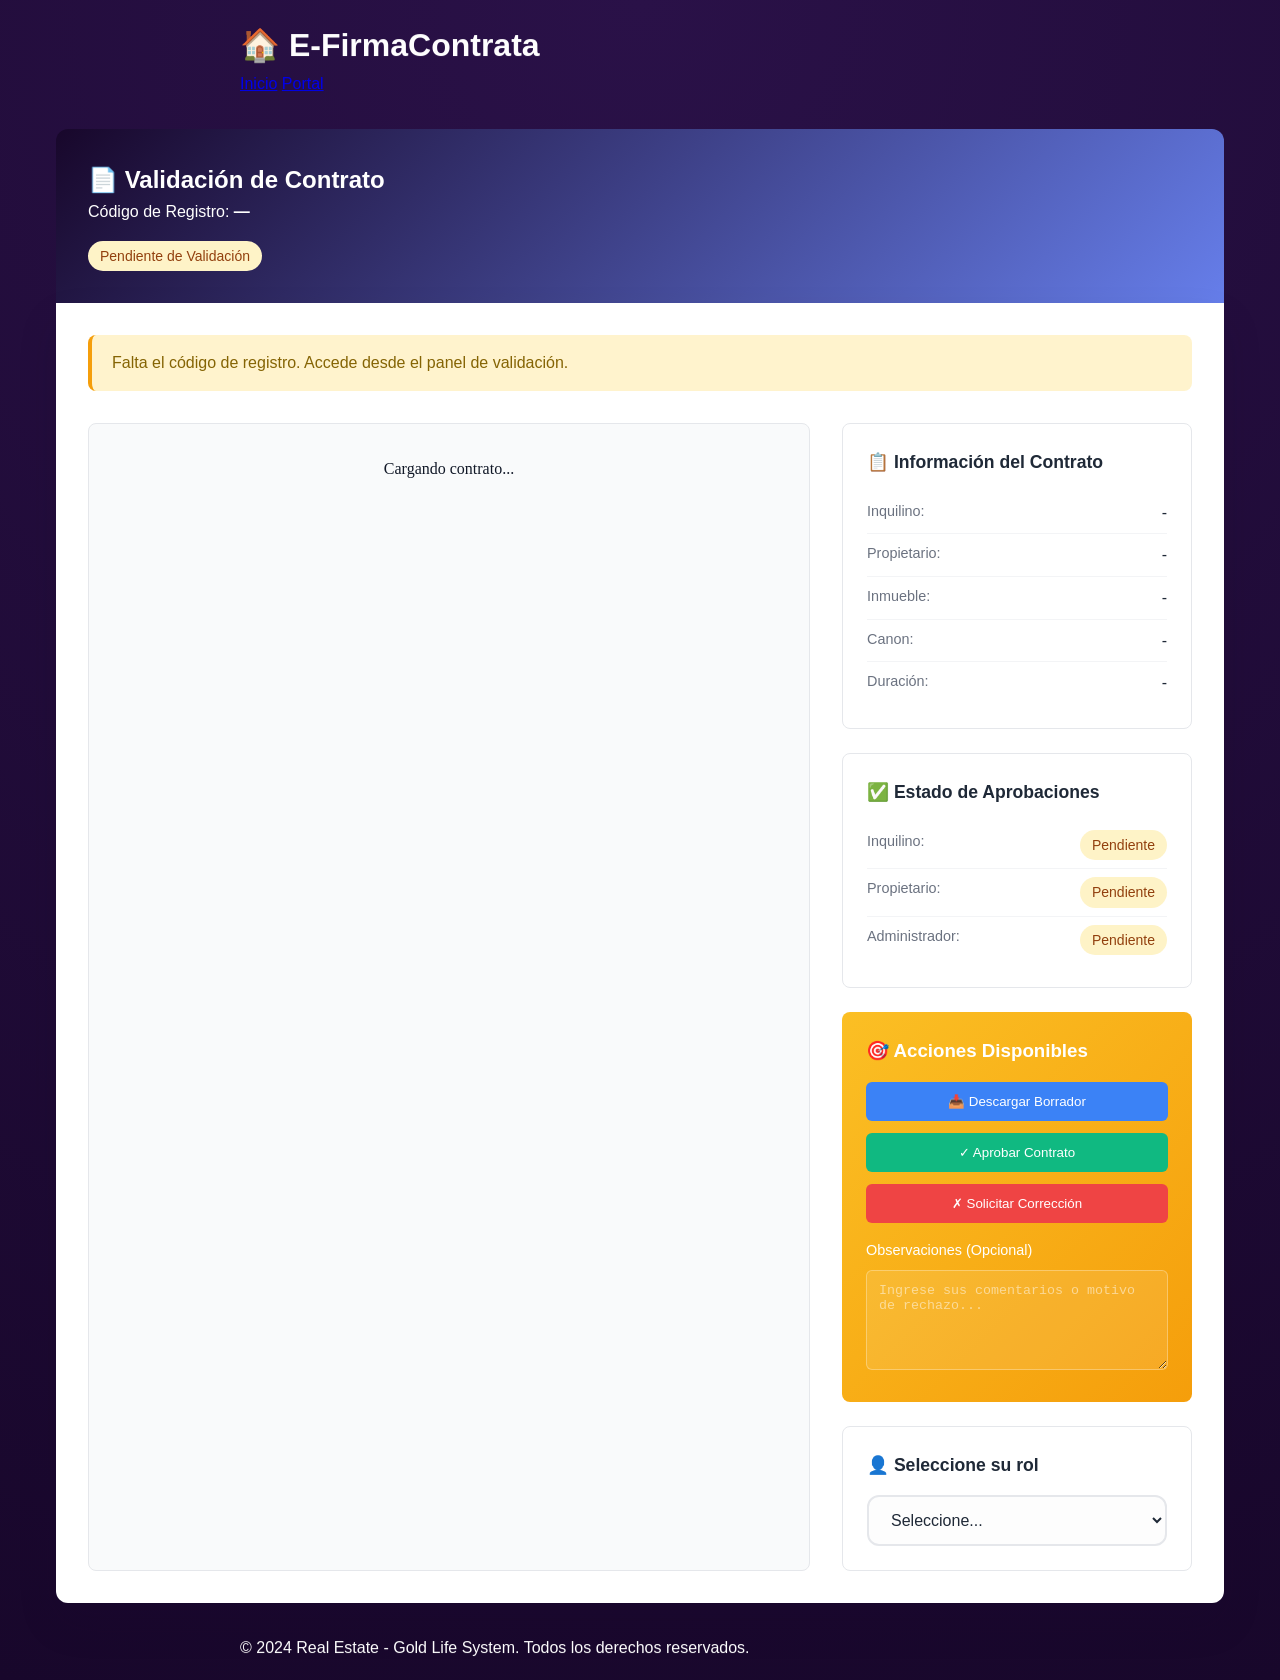
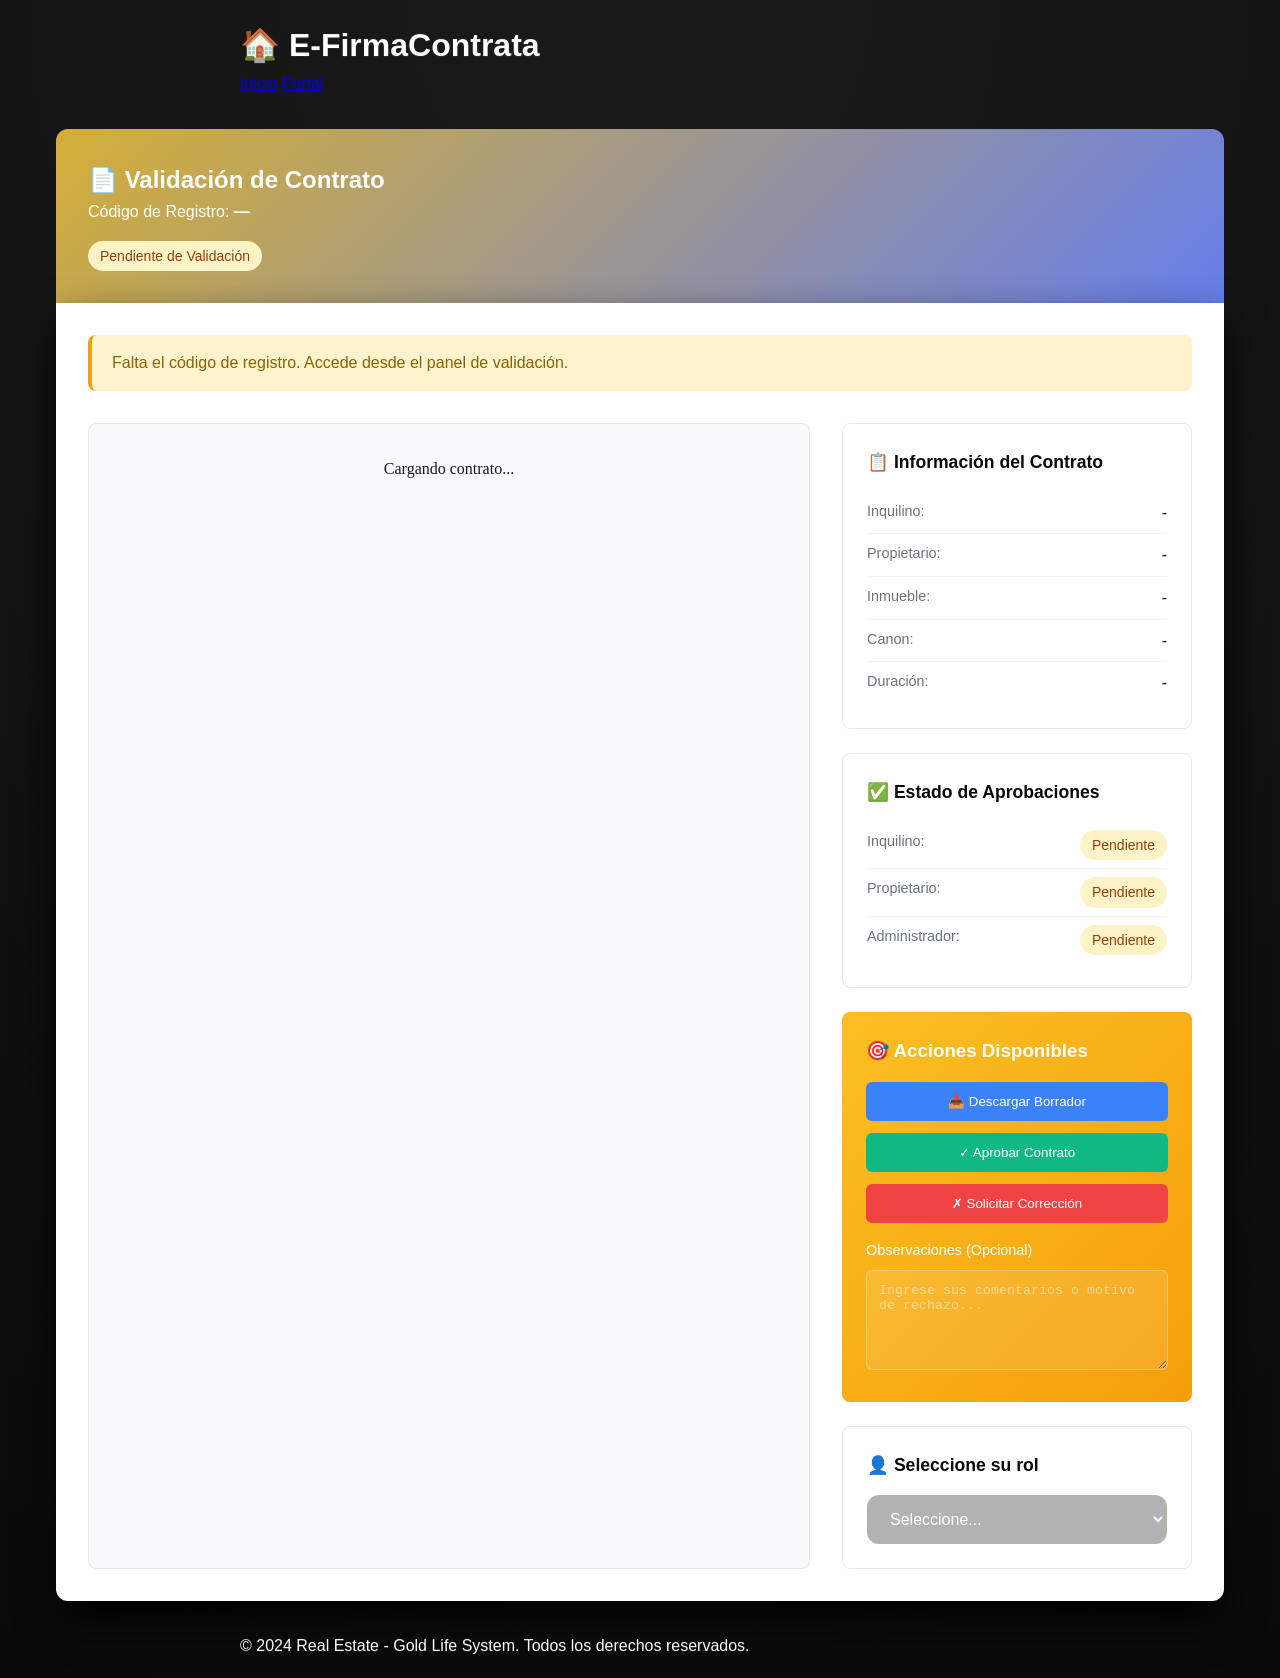

UI: Update frontend to Dark Luxury Gamified theme

--- a/frontend/style.css
+++ b/frontend/style.css
@@ -6,32 +6,29 @@
    ========================================== */
 
 :root {
-  /* Paleta Gold Life System */
-  --primary: #18072b;
-  /* Deep Premium Purple */
-  --primary-light: #5612a2;
-  /* Highlight Purple */
-  --secondary: #dcb53c;
-  /* Elegant Gold */
-  --secondary-dark: #b8860b;
+  /* Paleta Gold Life System - Dark Luxury */
+  --primary: #d4af37; /* Dorado Elegante */
+  --primary-glow: rgba(212, 175, 55, 0.4);
+  --secondary: #1e1e1e;
+  --secondary-dark: #0a0a0a;
 
   --success: #10b981;
   --warning: #f59e0b;
   --danger: #ef4444;
 
-  --dark: #1f2937;
-  --text-muted: #6b7280;
-  --light: #f9fafb;
+  --dark: #0a0a0a;
+  --text-muted: #a1a1aa;
+  --light: #2a2a2a;
   --white: #ffffff;
-  --border: #e5e7eb;
+  --border: rgba(212, 175, 55, 0.2);
 
   /* Sombras Glass/Floating */
-  --shadow-sm: 0 4px 6px rgba(0, 0, 0, 0.05);
-  --shadow-md: 0 10px 25px rgba(24, 7, 43, 0.08);
-  --shadow-lg: 0 20px 40px rgba(24, 7, 43, 0.12);
+  --shadow-sm: 0 4px 6px rgba(0, 0, 0, 0.5);
+  --shadow-md: 0 10px 25px rgba(0, 0, 0, 0.6);
+  --shadow-lg: 0 20px 40px rgba(0, 0, 0, 0.8);
   --radius: 16px;
 
-  --font-family: 'Outfit', -apple-system, BlinkMacSystemFont, sans-serif;
+  --font-family: 'Cinzel', 'Outfit', -apple-system, BlinkMacSystemFont, sans-serif;
 }
 
 * {
@@ -42,9 +39,7 @@
 
 body {
   font-family: var(--font-family);
-  background: var(--primary);
-  /* Deep Premium Purple */
-  background: radial-gradient(circle at top, #2a1148 0%, var(--primary) 100%);
+  background: radial-gradient(circle at 50% 0%, #1a1a1a 0%, var(--dark) 100%);
   color: var(--white);
   min-height: 100vh;
   padding: 20px;
@@ -72,32 +67,26 @@ body {
 
 /* CARDS */
 .card {
-  background: rgba(255, 255, 255, 0.96);
+  background: linear-gradient(145deg, rgba(30, 30, 35, 0.8), rgba(20, 20, 24, 0.95));
   border-radius: var(--radius);
   /* Efecto Flotante Neón + 3D */
   box-shadow:
-    0 25px 50px -12px rgba(0, 0, 0, 0.6),
-    /* Sombra de levitación profunda */
-    0 0 20px rgba(220, 181, 60, 0.35),
-    /* Glow neón dorado cercano */
-    0 0 50px rgba(220, 181, 60, 0.15);
-  /* Glow neón dorado extendido */
-  border: 1px solid rgba(255, 255, 255, 0.3);
-  border-top: 2px solid rgba(255, 255, 255, 0.9);
-  /* Luz superior 3D */
-  border-left: 1px solid rgba(255, 255, 255, 0.7);
-  /* Luz lateral 3D */
+    0 25px 50px -12px rgba(0, 0, 0, 0.8),
+    0 0 20px rgba(212, 175, 55, 0.2);
+  border: 1px solid rgba(212, 175, 55, 0.15);
   backdrop-filter: blur(12px);
+  -webkit-backdrop-filter: blur(12px);
   overflow: hidden;
   margin-bottom: 25px;
   transition: transform 0.3s ease, box-shadow 0.3s ease;
 }
 
 .card-header {
-  background: linear-gradient(135deg, var(--primary) 0%, var(--secondary) 100%);
-  color: var(--white);
+  background: linear-gradient(to bottom, rgba(212, 175, 55, 0.08), transparent);
+  color: var(--primary);
   padding: 30px 20px;
   text-align: center;
+  border-bottom: 1px solid var(--border);
 }
 
 .card-header h1 {
@@ -150,7 +139,7 @@ body {
   display: block;
   margin-bottom: 8px;
   font-weight: 600;
-  color: var(--dark);
+  color: var(--white);
   font-size: 14px;
 }
 
@@ -160,13 +149,13 @@ select.input,
 textarea.input {
   width: 100%;
   padding: 14px 18px;
-  border: 2px solid var(--border);
+  border: 1px solid var(--border);
   border-radius: 12px;
   font-size: 16px;
   font-family: var(--font-family);
   transition: all 0.3s cubic-bezier(0.22, 1, 0.36, 1);
-  background: #fdfdfd;
-  color: var(--dark);
+  background: rgba(0, 0, 0, 0.3);
+  color: var(--white);
 }
 
 .form-control:focus,
@@ -174,9 +163,9 @@ textarea.input {
 select.input:focus,
 textarea.input:focus {
   outline: none;
-  border-color: var(--secondary);
-  background: var(--white);
-  box-shadow: 0 0 0 4px rgba(220, 181, 60, 0.15);
+  border-color: var(--primary);
+  background: rgba(0, 0, 0, 0.5);
+  box-shadow: 0 0 10px rgba(212, 175, 55, 0.2);
 }
 
 .required {
@@ -202,27 +191,26 @@ textarea.input:focus {
 }
 
 .btn-primary {
-  background: linear-gradient(135deg, var(--secondary-dark) 0%, var(--secondary) 100%);
-  color: var(--primary);
-  /* Deep Premium Purple on Gold */
-  box-shadow: 0 4px 15px rgba(220, 181, 60, 0.3);
+  background: linear-gradient(135deg, #d4af37, #f0c541);
+  color: #0f172a;
+  box-shadow: 0 4px 15px rgba(212, 175, 55, 0.4);
+  font-weight: 700;
 }
 
 .btn-primary:hover:not(:disabled) {
-  transform: translateY(-2px);
-  box-shadow: 0 8px 25px rgba(220, 181, 60, 0.4);
+  transform: translateY(-2px) scale(1.02);
+  box-shadow: 0 8px 25px rgba(212, 175, 55, 0.6);
 }
 
 .btn-secondary {
-  background: var(--white);
-  color: var(--text-muted);
-  border: 2px solid var(--border);
+  background: rgba(255, 255, 255, 0.1);
+  color: var(--white);
+  border: 1px solid var(--border);
 }
 
 .btn-secondary:hover:not(:disabled) {
-  border-color: var(--secondary);
-  color: var(--primary);
-  background: #fffdf5;
+  border-color: var(--primary);
+  background: rgba(212, 175, 55, 0.1);
 }
 
 .btn-success {
@@ -244,18 +232,18 @@ textarea.input:focus {
 
 /* FILE UPLOAD */
 .file-upload {
-  border: 2px dashed var(--primary);
+  border: 1px dashed var(--border);
   border-radius: var(--radius);
   padding: 30px;
   text-align: center;
   cursor: pointer;
   transition: all 0.3s ease;
-  background: var(--light);
+  background: rgba(0, 0, 0, 0.2);
 }
 
 .file-upload:hover {
-  background: #f0f4ff;
-  border-color: var(--secondary);
+  background: rgba(212, 175, 55, 0.05);
+  border-color: var(--primary);
 }
 
 .file-upload.has-file {
